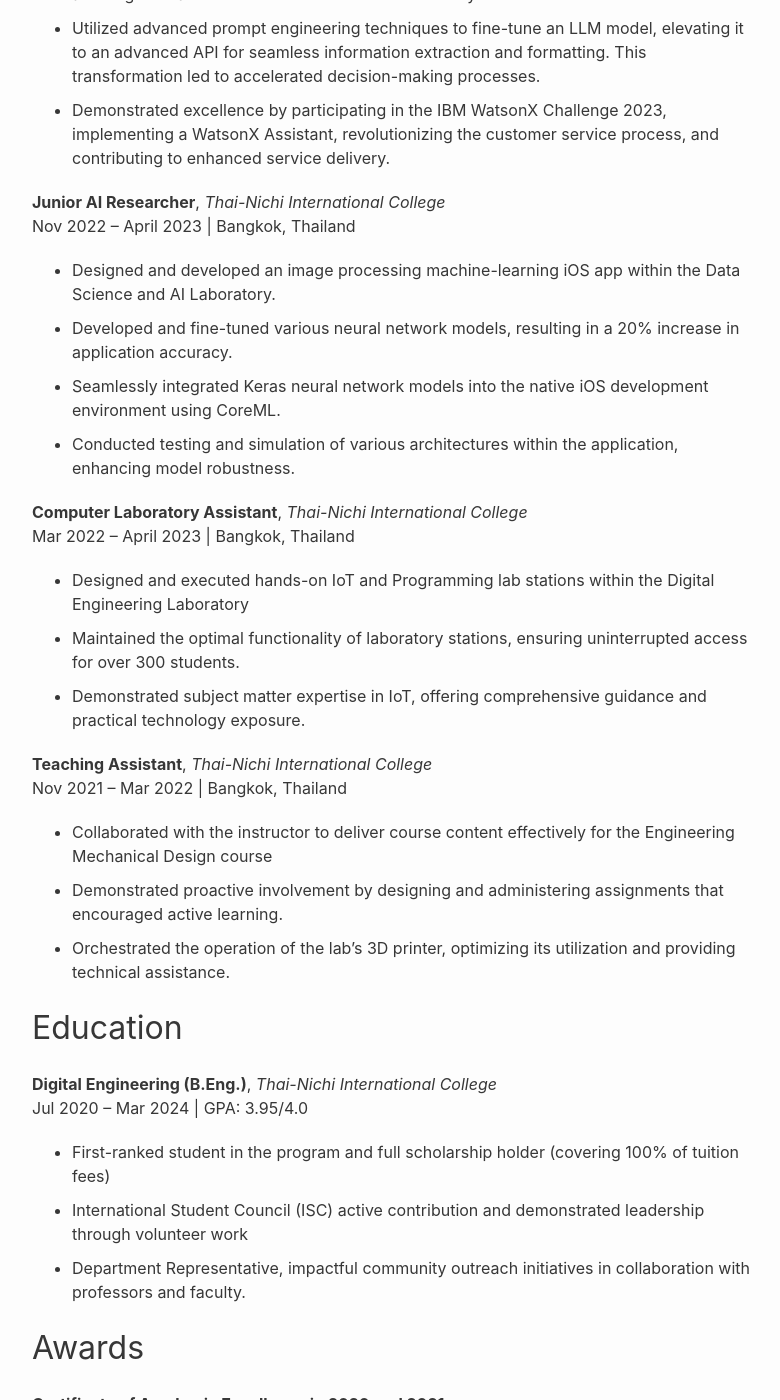
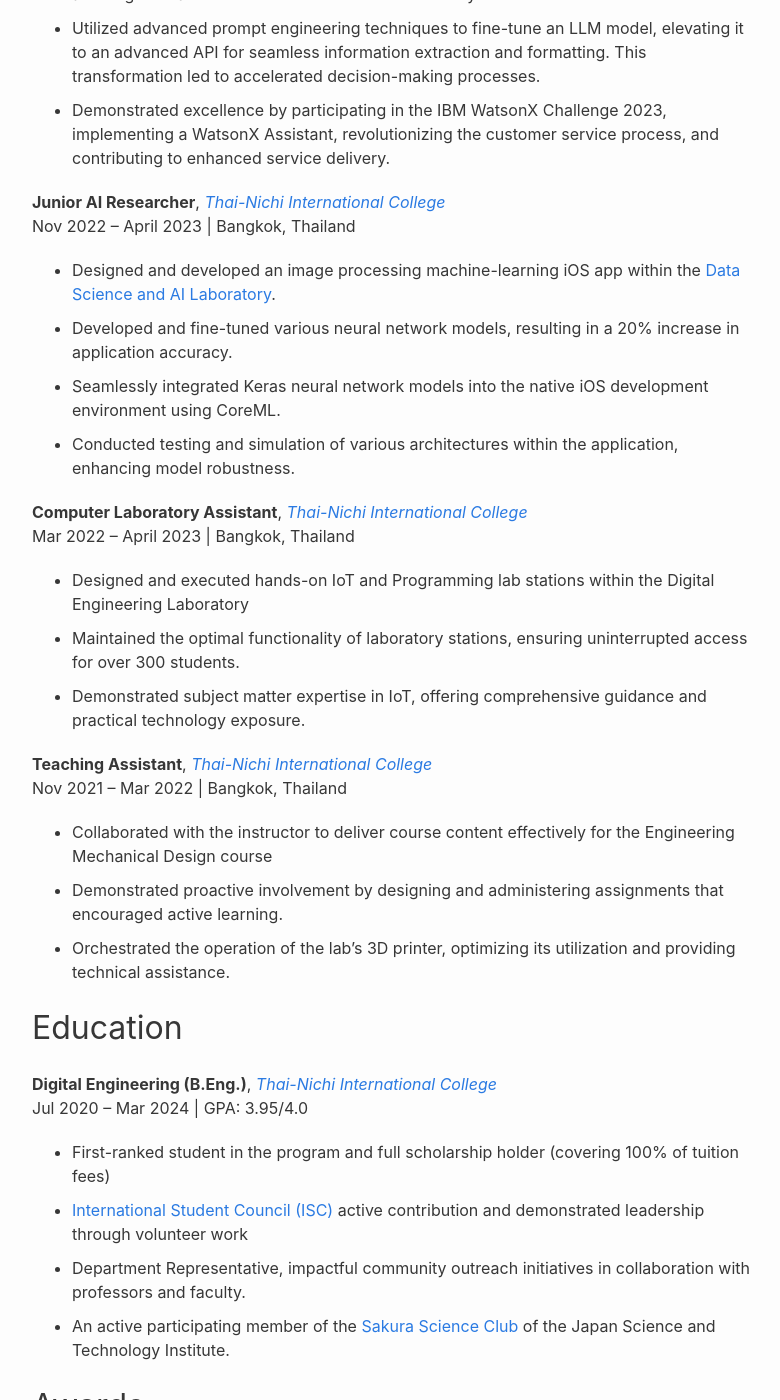
Before and after one commit to jarondlk/jaronchai-blog, a Jekyll site: the page built from pages/resume.markdown, in a window 1280 px wide and 1400 px high, scrolled down 645 px. Shown: the whole window, without its empty margins (248-1028 px from the left). Built offline with Jekyll 4.4.1, drawn with Linux system fonts in a browser that asks for light colours; some of the changed lines change nothing that is shown.

Commit message:
Update resume page

```diff
--- a/pages/resume.markdown
+++ b/pages/resume.markdown
@@ -16,7 +16,7 @@ permalink: /resume/
 
 ## Experience
 
-**Data Engineer**, *IBM*\
+**Data Engineer**, *[IBM](https://www.ibm.com/)*\
 June 2023 – Present | Bangkok, Thailand
 
 - Developed and deployed a domain-specific, fine-tuned customer service chatbot using Large Language Models (LLM) from extensive industry-specific data to optimize call center services for a leading bank in Thailand.
@@ -24,22 +24,22 @@ June 2023 – Present | Bangkok, Thailand
 - Utilized advanced prompt engineering techniques to fine-tune an LLM model, elevating it to an advanced API for seamless information extraction and formatting. This transformation led to accelerated decision-making processes.
 - Demonstrated excellence by participating in the IBM WatsonX Challenge 2023, implementing a WatsonX Assistant, revolutionizing the customer service process, and contributing to enhanced service delivery.
 
-**Junior AI Researcher**, *Thai-Nichi International College*\
+**Junior AI Researcher**, *[Thai-Nichi International College](http://tnic.tni.ac.th)*\
 Nov 2022 – April 2023 | Bangkok, Thailand
 
-- Designed and developed an image processing machine-learning iOS app within the Data Science and AI Laboratory.
+- Designed and developed an image processing machine-learning iOS app within the [Data Science and AI Laboratory](https://research.tni.ac.th/).
 - Developed and fine-tuned various neural network models, resulting in a 20% increase in application accuracy.
 - Seamlessly integrated Keras neural network models into the native iOS development environment using CoreML.
 - Conducted testing and simulation of various architectures within the application, enhancing model robustness.
 
-**Computer Laboratory Assistant**, *Thai-Nichi International College*\
+**Computer Laboratory Assistant**, *[Thai-Nichi International College](http://tnic.tni.ac.th)*\
 Mar 2022 – April 2023 | Bangkok, Thailand
 
 - Designed and executed hands-on IoT and Programming lab stations within the Digital Engineering Laboratory
 - Maintained the optimal functionality of laboratory stations, ensuring uninterrupted access for over 300 students.
 - Demonstrated subject matter expertise in IoT, offering comprehensive guidance and practical technology exposure.
 
-**Teaching Assistant**, *Thai-Nichi International College*\
+**Teaching Assistant**, *[Thai-Nichi International College](http://tnic.tni.ac.th)*\
 Nov 2021 – Mar 2022 | Bangkok, Thailand
 
 - Collaborated with the instructor to deliver course content effectively for the Engineering Mechanical Design course
@@ -48,12 +48,13 @@ Nov 2021 – Mar 2022 | Bangkok, Thailand
 
 ## Education
 
-**Digital Engineering (B.Eng.)**, *Thai-Nichi International College*\
+**Digital Engineering (B.Eng.)**, *[Thai-Nichi International College](http://tnic.tni.ac.th)*\
 Jul 2020 – Mar 2024 | GPA: 3.95/4.0
 
 - First-ranked student in the program and full scholarship holder (covering 100% of tuition fees)
-- International Student Council (ISC) active contribution and demonstrated leadership through volunteer work
+- [International Student Council (ISC)](https://www.google.com/url?sa=t&rct=j&q=&esrc=s&source=web&cd=&cad=rja&uact=8&ved=2ahUKEwjBnc-fraKBAxVGHnAKHY8cAkAQFnoECAoQAQ&url=https%3A%2F%2Fm.facebook.com%2FISCTNIC%2F&usg=AOvVaw1VO65OMpJ-rHbD2rL2ZWxN&opi=89978449) active contribution and demonstrated leadership through volunteer work
 - Department Representative, impactful community outreach initiatives in collaboration with professors and faculty.
+- An active participating member of the [Sakura Science Club](https://ssp.jst.go.jp/sns/top.html) of the Japan Science and Technology Institute.
 
 ## Awards
 
@@ -71,4 +72,4 @@ In recognition of outstanding academic performance, achieving the highest GPA in
 - [Python Skill Verification Test](https://www.hackerrank.com/certificates/ff38330cca41) (HackerRank)
 - [IELTS](https://drive.google.com/file/d/1uspRw_ta0C4L3F3NheQ6QnZNQq8N7pQT/view) (Overall 7.5)
 
-Download the resume [here]({{site.baseurl}}/assets/documents/jaronchai_resume.pdf)!
+Download the resume [here]({{site.baseurl}}/assets/documents/jaronchai_cv.pdf)!
```
Also changed, not shown: 1 other file.
